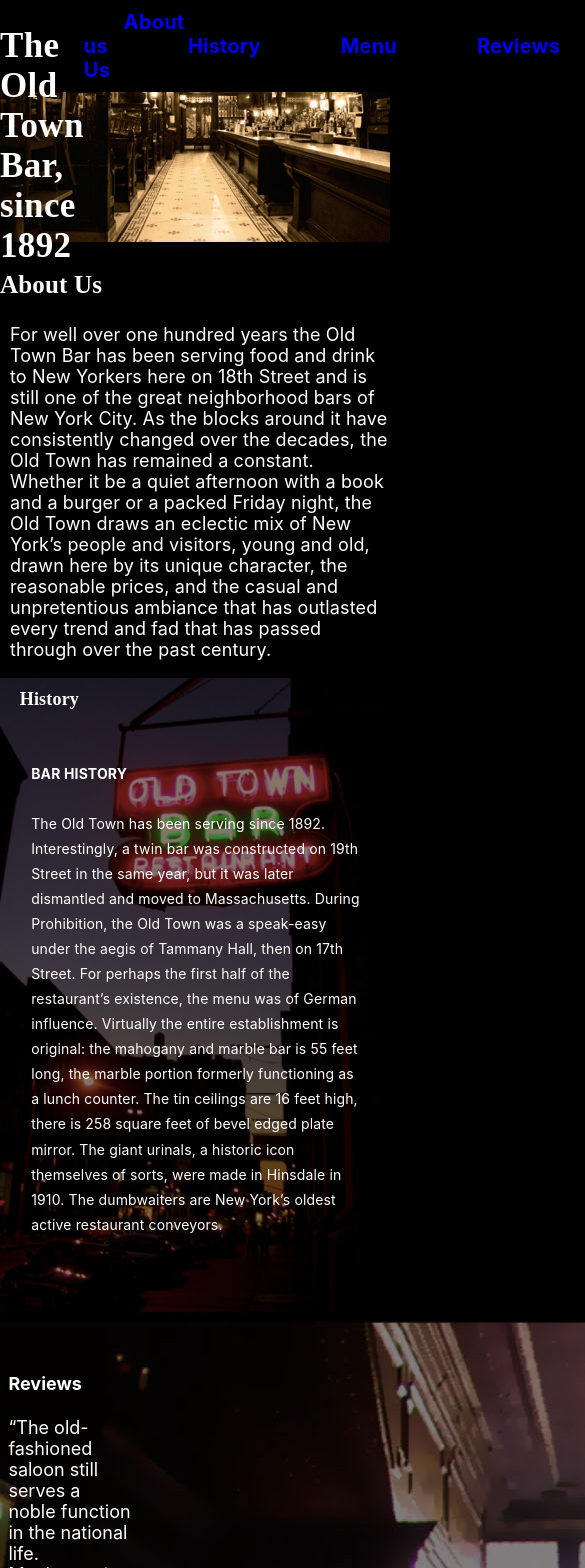
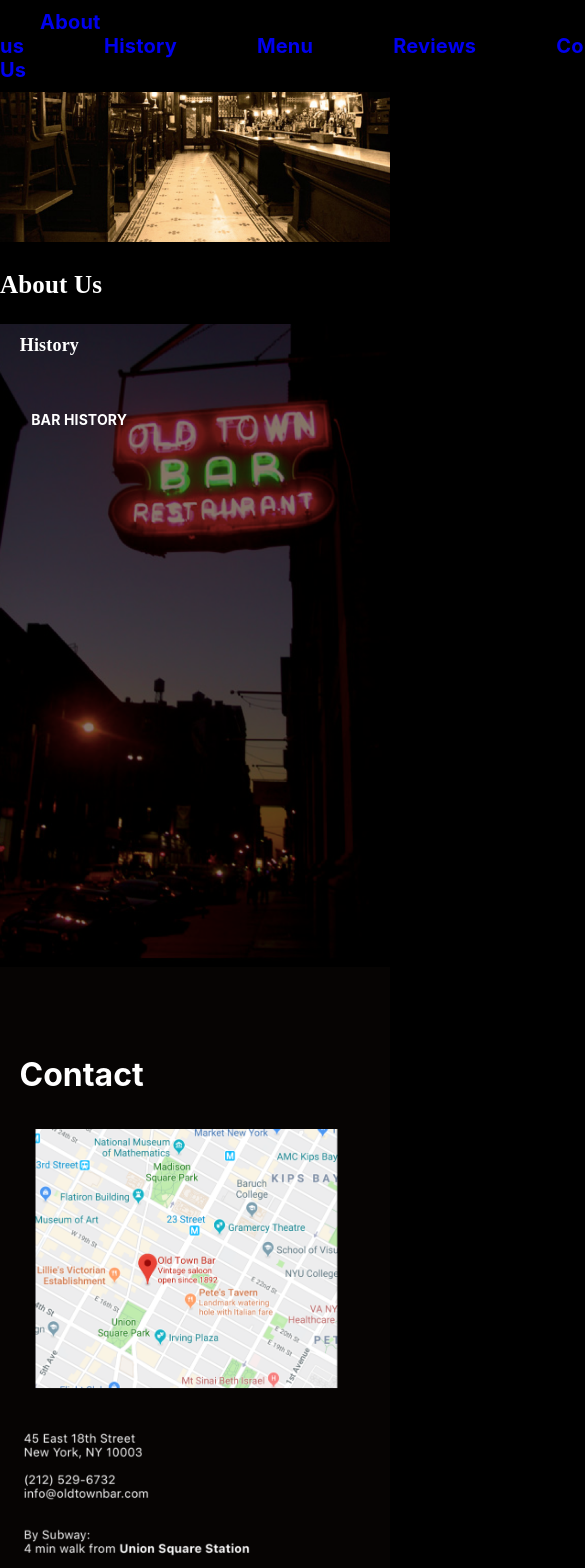
Before and after one commit to fkaltman/Old-Town-Bar, a React (Create React App) app: page / in a window 390 px wide. Shown: the top 1568 px of the page, 585 px wide, since content can reach past the window. Built offline with nearby package versions, Linux system fonts and the light colour scheme.

Commit message:
tweaks to responsiveness

```diff
--- a/src/App.css
+++ b/src/App.css
@@ -106,7 +106,7 @@ body {
 .contact {
   font-family: SFProText;
   color: white;
-  font-size: 8em;
+  font-size: 2em;
   font-weight: bold;
   justify-content: left;
   padding-top: 5vh;
@@ -119,6 +119,8 @@ body {
 
 .address {
   margin-top: 4vh;
+  width: 35%;
+  /* display:inline; */
   /* flex-direction: row; */
 }
 
@@ -341,3 +343,22 @@ html{
 }
 
 /* --------------END HISTORY SECTION------------ */
+
+@media (max-width: 600px)  {
+
+  .map {
+    display: block;
+    width: 90%;
+    padding-left: 10px;
+  }
+
+  .address {
+    width: 70%;
+    padding-bottom: 20px;
+  }
+
+  contact-page {
+    font-size: 10px;
+  }
+
+}
--- a/src/components/About.jsx
+++ b/src/components/About.jsx
@@ -7,8 +7,8 @@ function About() {
       <a href="about-us"></a>
       <img className="hero" src={hero} alt="aboutus"/>
       <h3 className="abouth3">About Us</h3>
-      <p className="aboutp">For well over one hundred years the Old Town Bar has been serving food and drink to New Yorkers here on 18th Street and is still one of the great neighborhood bars of New York City. As the blocks around it have consistently changed over the decades, the Old Town has remained a constant. Whether it be a quiet afternoon with a book and a burger or a packed Friday night, the Old Town draws an eclectic mix of New York’s people and visitors, young and old, drawn here by its unique character, the reasonable prices, and the casual and unpretentious ambiance that has outlasted every trend and fad that has passed through over the past century.
-      </p>
+      {/* <p className="aboutp">For well over one hundred years the Old Town Bar has been serving food and drink to New Yorkers here on 18th Street and is still one of the great neighborhood bars of New York City. As the blocks around it have consistently changed over the decades, the Old Town has remained a constant. Whether it be a quiet afternoon with a book and a burger or a packed Friday night, the Old Town draws an eclectic mix of New York’s people and visitors, young and old, drawn here by its unique character, the reasonable prices, and the casual and unpretentious ambiance that has outlasted every trend and fad that has passed through over the past century.
+      </p>*/}
     </div>
   )
 }
--- a/src/components/History.jsx
+++ b/src/components/History.jsx
@@ -18,7 +18,7 @@ function History() {
         <span className="bold">BAR HISTORY</span>
         <br />
         <br />
-        The Old Town has been serving since 1892. Interestingly, a twin bar was
+        {/* The Old Town has been serving since 1892. Interestingly, a twin bar was
         constructed on 19th Street in the same year, but it was later dismantled
         and moved to Massachusetts. During Prohibition, the Old Town was a
         speak-easy under the aegis of Tammany Hall, then on 17th Street. For
@@ -28,7 +28,7 @@ function History() {
         functioning as a lunch counter. The tin ceilings are 16 feet high, there
         is 258 square feet of bevel edged plate mirror. The giant urinals, a
         historic icon themselves of sorts, were made in Hinsdale in 1910. The
-        dumbwaiters are New York’s oldest active restaurant conveyors.
+        dumbwaiters are New York’s oldest active restaurant conveyors. */}
       </div>
       <img
         src={historyImage}
--- a/src/components/NavBar.jsx
+++ b/src/components/NavBar.jsx
@@ -10,7 +10,7 @@ export default class Navigation extends React.Component{
     return (
       <div className="nav-container">
         <div className="nav-title">
-        The Old Town Bar, since 1892
+        {/* The Old Town Bar, since 1892 */}
         </div>
         <div className="link-container">
           <a className="nav-link" href='#about-us' >About us</a>
--- a/src/components/Reviews.jsx
+++ b/src/components/Reviews.jsx
@@ -4,7 +4,7 @@ import barinside from '../assets/barinside.jpg';
 function Reviews() {
   return (
     <div className="reviews" id="reviews-scroll">
-      <a href="reviews-scroll"></a>
+      {/* <a href="reviews-scroll"></a>
       <img className="reviewsimg" src={barinside} alt="bar"/>
       <div className="reviewstext">
       <h4>Reviews</h4>
@@ -22,7 +22,7 @@ function Reviews() {
       <br></br>
       - CityGuide
       </p>
-      </div>
+      </div> */}
     </div>
   )
 }
```
